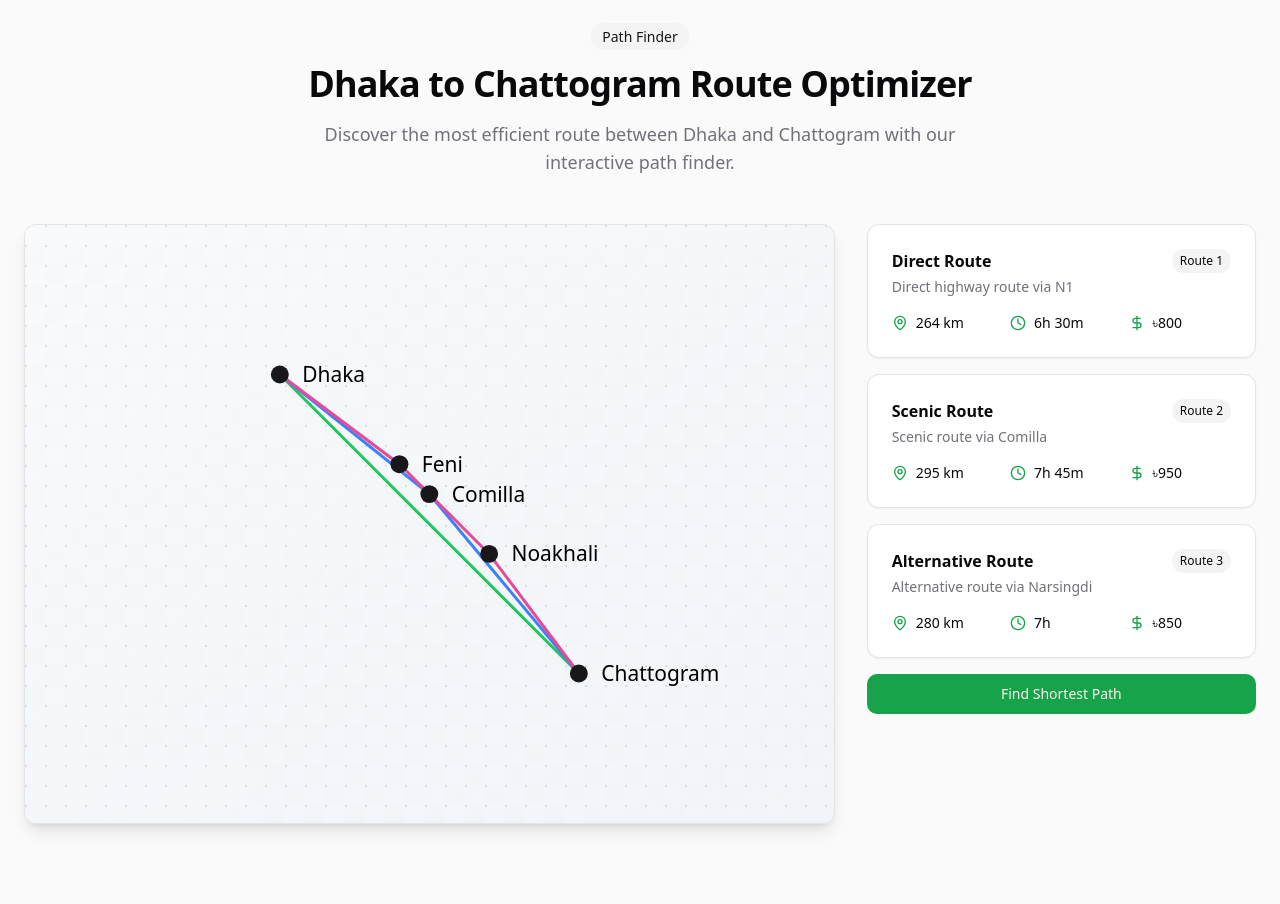
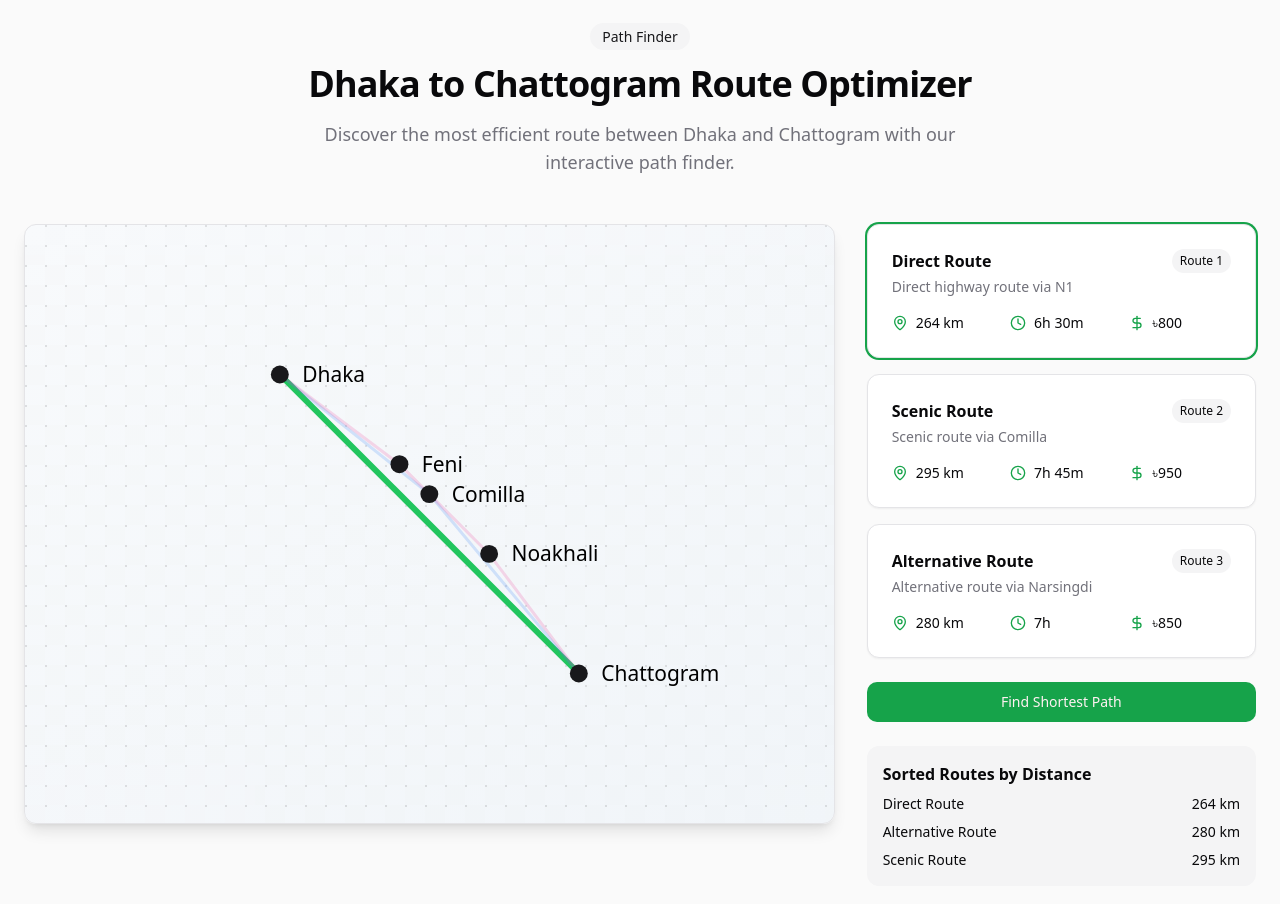
Before and after one commit to turajred/tech-quiz-factory, a React (Vite) app: page / in a window 1280 px wide. Both pictures are taken after a click on the button "Find Shortest Path". Shown: the top 904 px of the page. Before the commit the page ends 848 px from the top, so only its background shows below. Built offline with nearby package versions, Linux system fonts and the light colour scheme.

Commit message:
Show shortest path on button click
Implement functionality to display the shortest path in a separate block when the "Find Shortest Path" button is clicked. Additionally, use mergesort to sort all paths in ascending order before displaying.
[skip gpt_engineer]

```diff
--- a/src/pages/Index.tsx
+++ b/src/pages/Index.tsx
@@ -1,17 +1,54 @@
 import { useState } from 'react';
 import { MapVisualization } from '../components/MapVisualization';
 import { RoutePanel } from '../components/RoutePanel';
-import { calculateShortestPath } from '../utils/pathFinder';
+import { mergeSort } from '../utils/pathFinder';
 import { Button } from '@/components/ui/button';
 import { motion } from 'framer-motion';
+import { useToast } from '@/components/ui/use-toast';
+
+const routes = [
+  {
+    name: 'Direct Route',
+    distance: '264',
+    time: '6h 30m',
+    cost: '৳800',
+    description: 'Direct highway route via N1',
+  },
+  {
+    name: 'Scenic Route',
+    distance: '295',
+    time: '7h 45m',
+    cost: '৳950',
+    description: 'Scenic route via Comilla',
+  },
+  {
+    name: 'Alternative Route',
+    distance: '280',
+    time: '7h',
+    cost: '৳850',
+    description: 'Alternative route via Narsingdi',
+  },
+];
 
 const Index = () => {
   const [selectedRoute, setSelectedRoute] = useState<number | null>(null);
   const [isCalculating, setIsCalculating] = useState(false);
+  const [sortedRoutes, setSortedRoutes] = useState<typeof routes>([]);
+  const { toast } = useToast();
 
   const handleFindPath = async () => {
     setIsCalculating(true);
     await new Promise(resolve => setTimeout(resolve, 1000)); // Simulate calculation
+
+    const sorted = mergeSort([...routes]);
+    setSortedRoutes(sorted);
+    setSelectedRoute(routes.findIndex(r => r.distance === sorted[0].distance));
+
+    toast({
+      title: "Shortest Path Found!",
+      description: `The ${sorted[0].name} is the shortest with ${sorted[0].distance} km.`,
+    });
+
     setIsCalculating(false);
   };
 
@@ -38,7 +75,7 @@ const Index = () => {
           <div className="lg:col-span-2">
             <MapVisualization selectedRoute={selectedRoute} />
           </div>
-          <div>
+          <div className="space-y-6">
             <RoutePanel
               onRouteSelect={setSelectedRoute}
               selectedRoute={selectedRoute}
@@ -52,6 +89,24 @@ const Index = () => {
                 {isCalculating ? 'Calculating...' : 'Find Shortest Path'}
               </Button>
             </div>
+
+            {sortedRoutes.length > 0 && (
+              <motion.div
+                initial={{ opacity: 0, y: 10 }}
+                animate={{ opacity: 1, y: 0 }}
+                className="bg-secondary p-4 rounded-lg"
+              >
+                <h3 className="font-semibold mb-2">Sorted Routes by Distance</h3>
+                <div className="space-y-2">
+                  {sortedRoutes.map((route, index) => (
+                    <div key={index} className="text-sm flex justify-between items-center">
+                      <span>{route.name}</span>
+                      <span className="font-medium">{route.distance} km</span>
+                    </div>
+                  ))}
+                </div>
+              </motion.div>
+            )}
           </div>
         </div>
       </motion.div>
--- a/src/utils/pathFinder.ts
+++ b/src/utils/pathFinder.ts
@@ -10,6 +10,47 @@ interface Edge {
   distance: number;
   cost: number;
 }
+
+interface Route {
+  name: string;
+  distance: string;
+  time: string;
+  cost: string;
+  description: string;
+}
+
+const mergeSort = (arr: Route[]): Route[] => {
+  if (arr.length <= 1) return arr;
+
+  const mid = Math.floor(arr.length / 2);
+  const left = arr.slice(0, mid);
+  const right = arr.slice(mid);
+
+  return merge(mergeSort(left), mergeSort(right));
+};
+
+const merge = (left: Route[], right: Route[]): Route[] => {
+  let result: Route[] = [];
+  let leftIndex = 0;
+  let rightIndex = 0;
+
+  while (leftIndex < left.length && rightIndex < right.length) {
+    const leftDistance = parseInt(left[leftIndex].distance);
+    const rightDistance = parseInt(right[rightIndex].distance);
+
+    if (leftDistance < rightDistance) {
+      result.push(left[leftIndex]);
+      leftIndex++;
+    } else {
+      result.push(right[rightIndex]);
+      rightIndex++;
+    }
+  }
+
+  return result.concat(left.slice(leftIndex)).concat(right.slice(rightIndex));
+};
+
+export { mergeSort };
 
 export const calculateShortestPath = (
   nodes: Node[],
```
